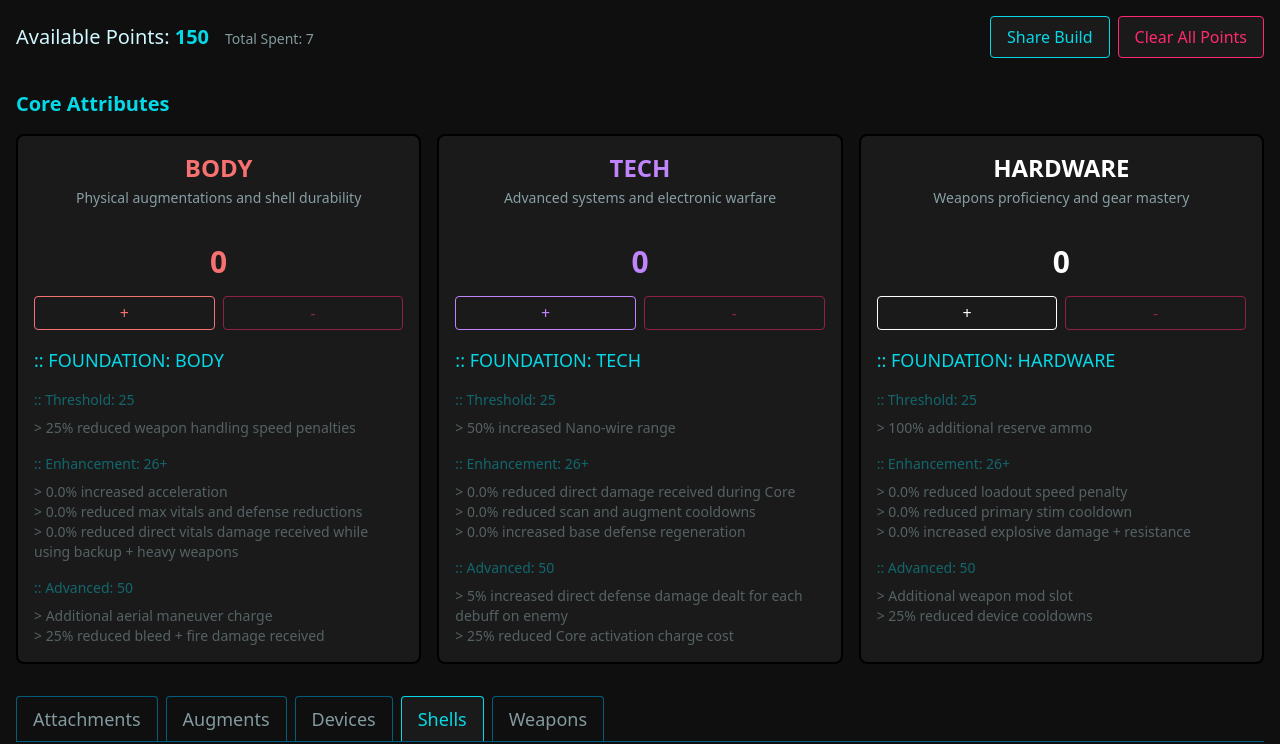
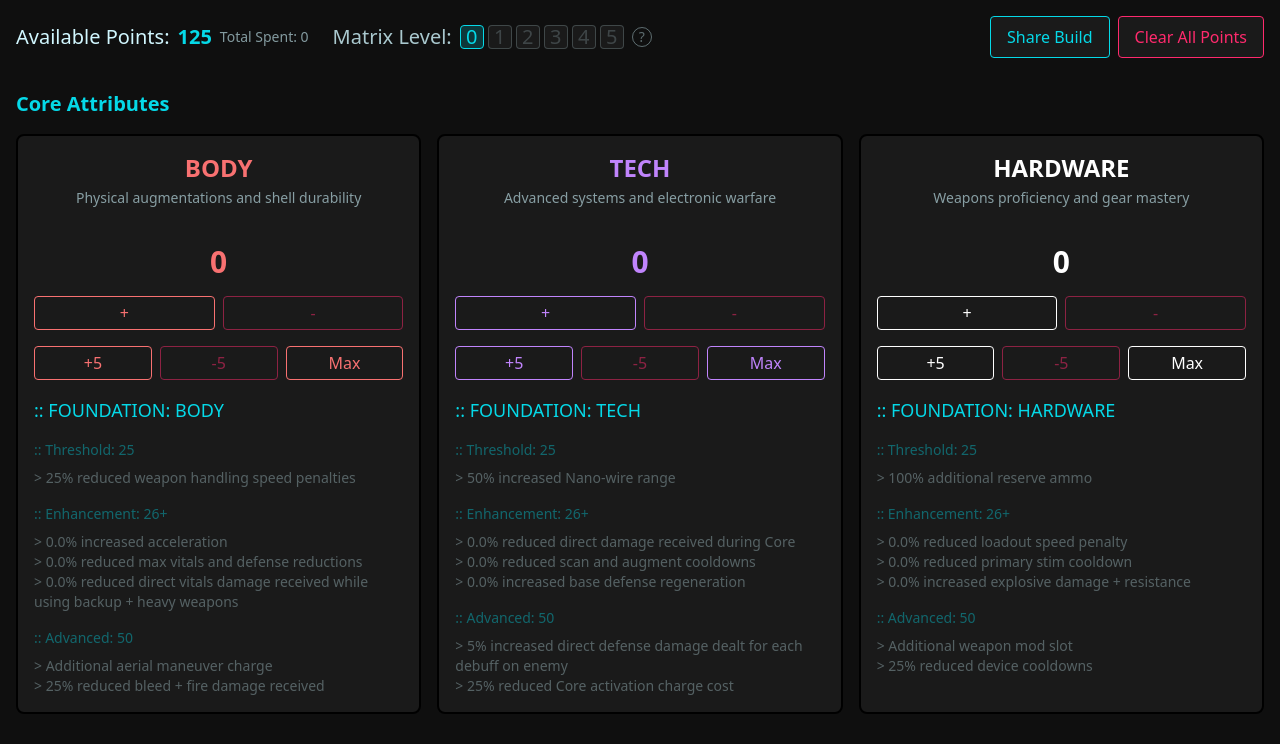
Before and after one commit to igniscyan/skill-tree-app, a React (Vite) app: page / in a window 1280 px wide. Shown: the top 744 px of the page. Built offline with nearby package versions, Linux system fonts and the light colour scheme.

Commit message:
matrix upgrades, hold to increment, increment options.

```diff
--- a/src/App.tsx
+++ b/src/App.tsx
@@ -12,11 +12,11 @@ function App() {
     // Force a clean initialization
     loadSkillSystem({
       ...sampleSystem,
-      availablePoints: 150
+      availablePoints: 125
     });
 
     // Additional safety check
-    setAvailablePoints(150);
+    setAvailablePoints(125);
 
     return () => {
       loadSkillSystem({
--- a/src/components/SkillTree/MegaTreeView.tsx
+++ b/src/components/SkillTree/MegaTreeView.tsx
@@ -17,10 +17,14 @@ export const MegaTreeView: React.FC = () => {
     setActiveCategory,
     getCategories,
     clearAllPoints,
-    getTotalSpentPoints
+    getTotalSpentPoints,
+    matrixLevel,
+    setMatrixLevel
   } = useSkillStore();
 
   const [showShareModal, setShowShareModal] = React.useState(false);
+  const [showMatrixInfo, setShowMatrixInfo] = React.useState(false);
+  const [activeInterval, setActiveInterval] = React.useState<NodeJS.Timeout | null>(null);
 
   const categories = getCategories();
   const foundationPerks = getFoundationPerks();
@@ -52,6 +56,35 @@ export const MegaTreeView: React.FC = () => {
         return 'text-cyber-cyan border-cyber-cyan hover:bg-cyber-cyan/10';
     }
   };
+
+  const startAddingPoints = (keystoneId: string, amount: number) => {
+    if (activeInterval) clearInterval(activeInterval);
+
+    const addPoints = () => {
+      const currentPoints = getKeystonePoints(keystoneId);
+      setKeystonePoints(keystoneId, currentPoints + amount);
+    };
+
+    // Initial click
+    addPoints();
+
+    // Start interval for continuous addition
+    const interval = setInterval(addPoints, 100);
+    setActiveInterval(interval);
+  };
+
+  const stopAddingPoints = () => {
+    if (activeInterval) {
+      clearInterval(activeInterval);
+      setActiveInterval(null);
+    }
+  };
+
+  React.useEffect(() => {
+    return () => {
+      if (activeInterval) clearInterval(activeInterval);
+    };
+  }, [activeInterval]);
 
   const renderFoundationPerks = (keystoneId: string) => {
     const perks = foundationPerks[keystoneId as keyof typeof foundationPerks];
@@ -193,12 +226,58 @@ export const MegaTreeView: React.FC = () => {
         {/* Points Display and Clear Button */}
         <div className="mb-8 flex flex-col sm:flex-row justify-between items-start sm:items-center gap-4">
           <div className="text-cyber-text text-lg sm:text-xl">
-            <span>Available Points: </span>
-            <span className="text-cyber-cyan font-bold">{availablePoints}</span>
-            <span className="text-cyber-text/60 text-sm ml-4">
-              Total Spent: {getTotalSpentPoints()}
-            </span>
+            <div className="flex items-center gap-2">
+              <span>Available Points: </span>
+              <span className="text-cyber-cyan font-bold">{availablePoints}</span>
+              <span className="text-cyber-text/60 text-sm">
+                Total Spent: {getTotalSpentPoints()}
+              </span>
+
+              <div className="relative ml-4 flex items-center gap-2">
+                <span className="text-cyber-text/80">Matrix Level:</span>
+                <div className="flex gap-1">
+                  {[...Array(6)].map((_, i) => (
+                    <button
+                      key={i}
+                      onClick={() => setMatrixLevel(i)}
+                      className={`w-6 h-6 rounded flex items-center justify-center border transition-colors
+                        ${i <= matrixLevel
+                          ? 'bg-cyber-cyan/20 border-cyber-cyan text-cyber-cyan'
+                          : 'bg-cyber-bg border-cyber-text/20 text-cyber-text/20'}`}
+                    >
+                      {i}
+                    </button>
+                  ))}
+                </div>
+
+                <div className="relative">
+                  <button
+                    onMouseEnter={() => setShowMatrixInfo(true)}
+                    onMouseLeave={() => setShowMatrixInfo(false)}
+                    className="w-5 h-5 rounded-full border border-cyber-text/40 text-cyber-text/40
+                             flex items-center justify-center text-sm hover:border-cyber-cyan hover:text-cyber-cyan"
+                  >
+                    ?
+                  </button>
+
+                  {showMatrixInfo && (
+                    <div className="absolute left-full top-1/2 -translate-y-1/2 ml-2 w-64 p-3
+                                  bg-cyber-bg-dark border border-cyber-border rounded-lg z-10
+                                  text-sm text-cyber-text/80">
+                      <p className="mb-2">Matrix Upgrade System:</p>
+                      <ul className="list-disc list-inside space-y-1">
+                        <li>Base Matrix starts at Level 0 with 125 points</li>
+                        <li>You can upgrade the Matrix up to Level 5</li>
+                        <li>Each upgrade grants +5 additional points</li>
+                        <li>Maximum points at Level 5: 150</li>
+                      </ul>
+                    </div>
+                  )}
+                </div>
+              </div>
+            </div>
           </div>
+
           <div className="flex gap-2 w-full sm:w-auto">
             <button
               onClick={() => setShowShareModal(true)}
@@ -245,7 +324,9 @@ export const MegaTreeView: React.FC = () => {
 
                 <div className="flex gap-2 mb-4">
                   <button
-                    onClick={() => setKeystonePoints(keystone.id, getKeystonePoints(keystone.id) + 1)}
+                    onMouseDown={() => startAddingPoints(keystone.id, 1)}
+                    onMouseUp={stopAddingPoints}
+                    onMouseLeave={stopAddingPoints}
                     disabled={availablePoints <= 0}
                     className={`flex-1 px-3 py-1 bg-cyber-bg border rounded transition-colors
                       ${getKeystoneColor(keystone)}
@@ -254,13 +335,48 @@ export const MegaTreeView: React.FC = () => {
                     +
                   </button>
                   <button
-                    onClick={() => setKeystonePoints(keystone.id, getKeystonePoints(keystone.id) - 1)}
+                    onMouseDown={() => startAddingPoints(keystone.id, -1)}
+                    onMouseUp={stopAddingPoints}
+                    onMouseLeave={stopAddingPoints}
                     disabled={getKeystonePoints(keystone.id) <= 0}
                     className="flex-1 px-3 py-1 bg-cyber-bg border border-cyber-red text-cyber-red rounded
                              hover:bg-cyber-red hover:text-cyber-bg-dark transition-colors
                              disabled:opacity-50 disabled:cursor-not-allowed"
                   >
                     -
+                  </button>
+                </div>
+                <div className="flex gap-2 mb-4">
+                  <button
+                    onMouseDown={() => startAddingPoints(keystone.id, 5)}
+                    onMouseUp={stopAddingPoints}
+                    onMouseLeave={stopAddingPoints}
+                    disabled={availablePoints < 5}
+                    className={`flex-1 px-3 py-1 bg-cyber-bg border rounded transition-colors
+                      ${getKeystoneColor(keystone)}
+                      disabled:opacity-50 disabled:cursor-not-allowed`}
+                  >
+                    +5
+                  </button>
+                  <button
+                    onMouseDown={() => startAddingPoints(keystone.id, -5)}
+                    onMouseUp={stopAddingPoints}
+                    onMouseLeave={stopAddingPoints}
+                    disabled={getKeystonePoints(keystone.id) < 5}
+                    className="flex-1 px-3 py-1 bg-cyber-bg border border-cyber-red text-cyber-red rounded
+                             hover:bg-cyber-red hover:text-cyber-bg-dark transition-colors
+                             disabled:opacity-50 disabled:cursor-not-allowed"
+                  >
+                    -5
+                  </button>
+                  <button
+                    onClick={() => setKeystonePoints(keystone.id, 50)}
+                    disabled={availablePoints < (50 - getKeystonePoints(keystone.id))}
+                    className={`flex-1 px-3 py-1 bg-cyber-bg border rounded transition-colors
+                      ${getKeystoneColor(keystone)}
+                      disabled:opacity-50 disabled:cursor-not-allowed`}
+                  >
+                    Max
                   </button>
                 </div>
 
--- a/src/stores/useSkillStore.ts
+++ b/src/stores/useSkillStore.ts
@@ -32,6 +32,7 @@ interface FoundationPerks {
 interface SkillState {
   // State
   availablePoints: number;
+  matrixLevel: number;
   keystonePoints: Record<string, number>;
   allocatedPoints: Record<string, number>;
   skills: Skill[];
@@ -47,6 +48,7 @@ interface SkillState {
   clearAllPoints: () => void;
   loadSkillSystem: (system: SkillSystem) => void;
   getCategories: () => string[];
+  setMatrixLevel: (level: number) => void;
 
   // Getters
   canAllocatePoint: (skillId: string) => boolean;
@@ -58,7 +60,8 @@ interface SkillState {
   getFoundationPerks: () => FoundationPerks;
 }
 
-const DEFAULT_POINTS = 150;
+const DEFAULT_BASE_POINTS = 125;
+const MAX_MATRIX_LEVEL = 5;
 
 const hasZeroRequirements = (skill: Skill): boolean => {
   return skill.requirements.body === 0 &&
@@ -68,7 +71,8 @@ const hasZeroRequirements = (skill: Skill): boolean => {
 
 export const useSkillStore = create<SkillState>((set, get) => {
   const initialState = {
-    availablePoints: DEFAULT_POINTS,
+    availablePoints: DEFAULT_BASE_POINTS,
+    matrixLevel: 0,
     keystonePoints: {
       body: 0,
       tech: 0,
@@ -268,9 +272,21 @@ export const useSkillStore = create<SkillState>((set, get) => {
       }));
     },
 
+    setMatrixLevel: (level) => {
+      if (level < 0 || level > MAX_MATRIX_LEVEL) return;
+
+      const currentLevel = get().matrixLevel;
+      const pointDiff = (level - currentLevel) * 5;
+
+      set(state => ({
+        matrixLevel: level,
+        availablePoints: state.availablePoints + pointDiff
+      }));
+    },
+
     loadSkillSystem: (system) => {
-      // Force the available points to be 150
-      const points = DEFAULT_POINTS;
+      // Initialize with base points
+      const points = DEFAULT_BASE_POINTS;
 
       // Initialize allocatedPoints with level 1 for all zero-requirement skills
       const initialAllocations: Record<string, number> = {};
@@ -290,7 +306,8 @@ export const useSkillStore = create<SkillState>((set, get) => {
           hardware: 0
         },
         activeCategory: system.skills?.[0]?.category || '',
-        availablePoints: points
+        availablePoints: points,
+        matrixLevel: 0
       });
     },
 
@@ -350,6 +367,13 @@ export const useSkillStore = create<SkillState>((set, get) => {
       const skillPointsSpent = Object.entries(state.allocatedPoints).reduce((total, [skillId, level]) => {
         const skill = state.skills.find(s => s.id === skillId);
         if (!skill) return total;
+
+        // Skip level 1 for zero-requirement skills since they're free
+        if (hasZeroRequirements(skill) && level === 1) {
+          // Only count points spent beyond level 1
+          return total + skill.levels.slice(1, level).reduce((sum, l) => sum + l.pointsRequired, 0);
+        }
+
         return total + skill.levels.slice(0, level).reduce((sum, l) => sum + l.pointsRequired, 0);
       }, 0);
 
```
